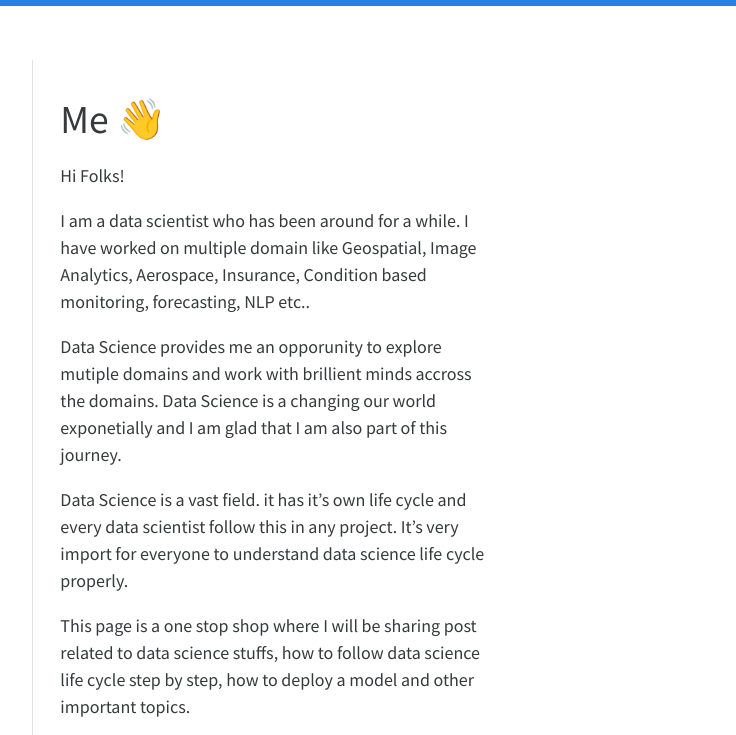
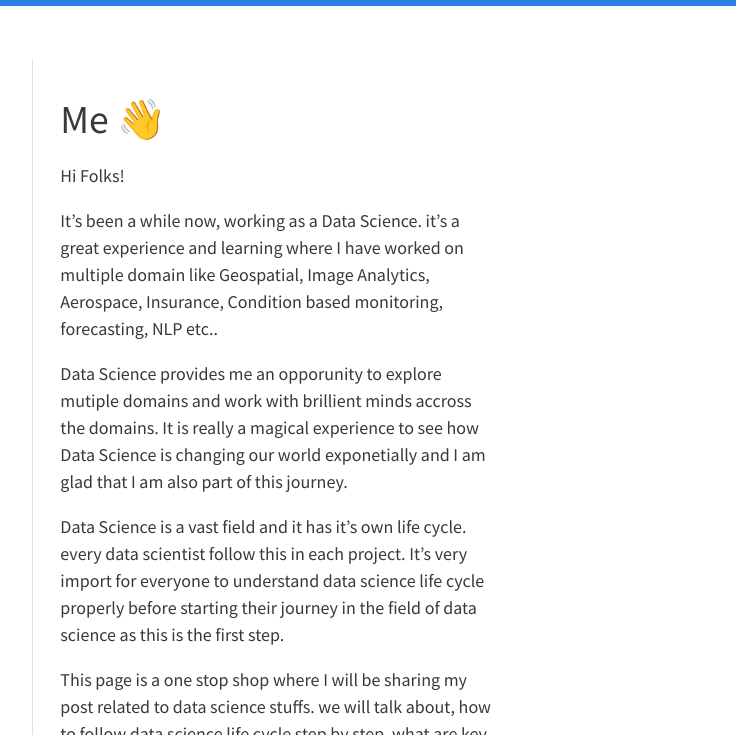
Before and after one commit to MishraLavaKush/MishraLavaKush.github.io, a plain HTML site: page about.html in a window 1280 px wide. Shown: the part 60-795 px from the top of the page, 544-1280 px from the left. Drawn offline with nearby package versions, Linux system fonts and the light colour scheme.

Commit message:
modified about

```diff
--- a/about.html
+++ b/about.html
@@ -195,10 +195,10 @@ ul.task-list li input[type="checkbox"] {
 <section id="me" class="level1">
 <h1>Me 👋</h1>
 <p>Hi Folks!</p>
-<p>I am a data scientist who has been around for a while. I have worked on multiple domain like Geospatial, Image Analytics, Aerospace, Insurance, Condition based monitoring, forecasting, NLP etc..</p>
-<p>Data Science provides me an opporunity to explore mutiple domains and work with brillient minds accross the domains. Data Science is a changing our world exponetially and I am glad that I am also part of this journey.</p>
-<p>Data Science is a vast field. it has it’s own life cycle and every data scientist follow this in any project. It’s very import for everyone to understand data science life cycle properly.</p>
-<p>This page is a one stop shop where I will be sharing post related to data science stuffs, how to follow data science life cycle step by step, how to deploy a model and other important topics.</p>
+<p>It’s been a while now, working as a Data Science. it’s a great experience and learning where I have worked on multiple domain like Geospatial, Image Analytics, Aerospace, Insurance, Condition based monitoring, forecasting, NLP etc..</p>
+<p>Data Science provides me an opporunity to explore mutiple domains and work with brillient minds accross the domains. It is really a magical experience to see how Data Science is changing our world exponetially and I am glad that I am also part of this journey.</p>
+<p>Data Science is a vast field and it has it’s own life cycle. every data scientist follow this in each project. It’s very import for everyone to understand data science life cycle properly before starting their journey in the field of data science as this is the first step.</p>
+<p>This page is a one stop shop where I will be sharing my post related to data science stuffs. we will talk about, how to follow data science life cycle step by step, what are key aspect of data science, data processing, EDA, data modeling, how to deploy a model and other important topics.</p>
 <p>Stay Tuned!!</p>
 <section id="my-blog" class="level2">
 <h2 data-anchor-id="my-blog">My Blog</h2>
```
Also changed, not shown: search.json (+1 -1 lines).
